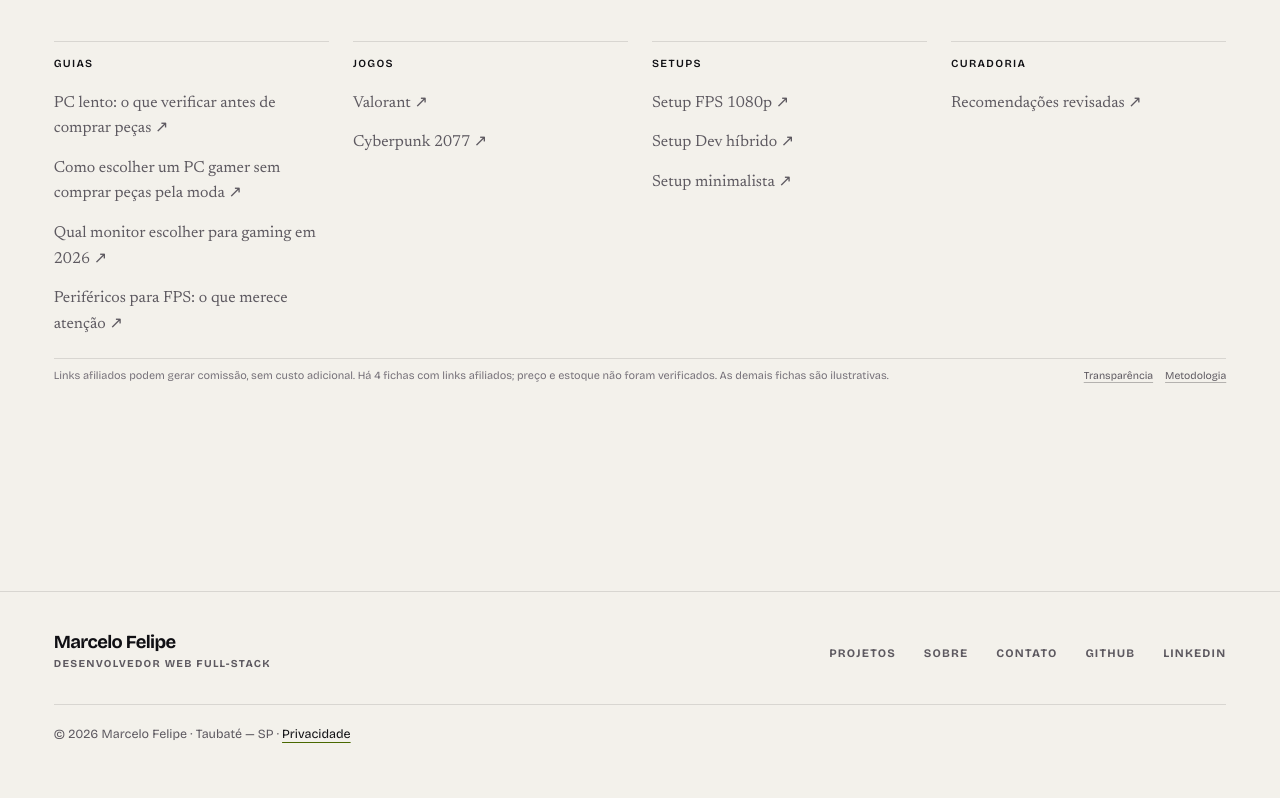
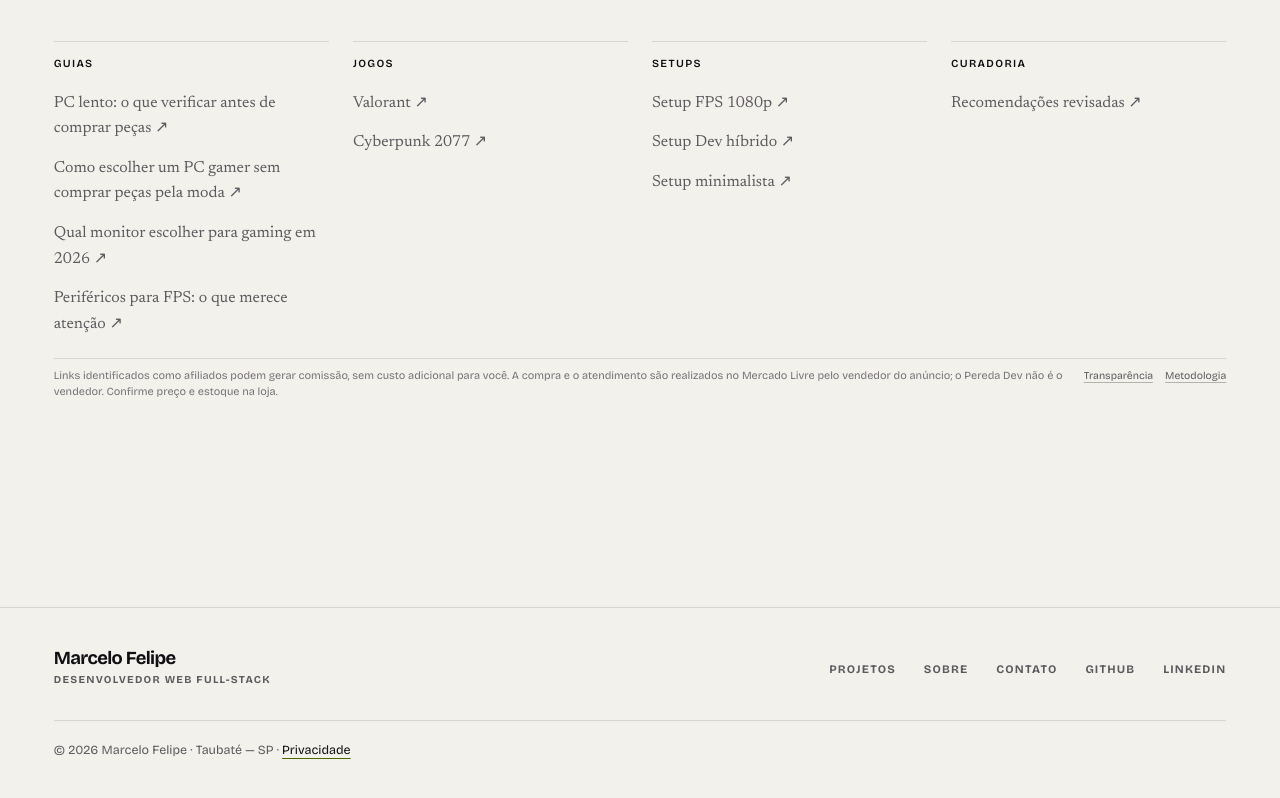
Before and after one commit to marceloperedadev/pereda-dev, a Next.js app: page /setup in a window 1280 px wide. Shown: the part 3399-4197 px from the top of the page. Built offline with nearby package versions, Linux system fonts and the light colour scheme; no server answers.

Commit message:
docs: clarify affiliate and seller disclosure

```diff
--- a/components/setup/Disclosure.tsx
+++ b/components/setup/Disclosure.tsx
@@ -1,12 +1,11 @@
 import Link from "next/link";
 
-import { affiliateProducts } from "@/lib/data/setup";
 import styles from "./Disclosure.module.css";
 
 export function Disclosure() {
   return (
     <aside className={styles.disclosure} aria-label="Transparência sobre links externos">
-      <p>Links afiliados podem gerar comissão, sem custo adicional. Há {affiliateProducts.length} fichas com links afiliados; preço e estoque não foram verificados. As demais fichas são ilustrativas.</p>
+      <p>Links identificados como afiliados podem gerar comissão, sem custo adicional para você. A compra e o atendimento são realizados no Mercado Livre pelo vendedor do anúncio; o Pereda Dev não é o vendedor. Confirme preço e estoque na loja.</p>
       <nav aria-label="Mais informações">
         <Link href="/setup/transparencia">Transparência</Link>
         <Link href="/setup/metodologia">Metodologia</Link>
```
